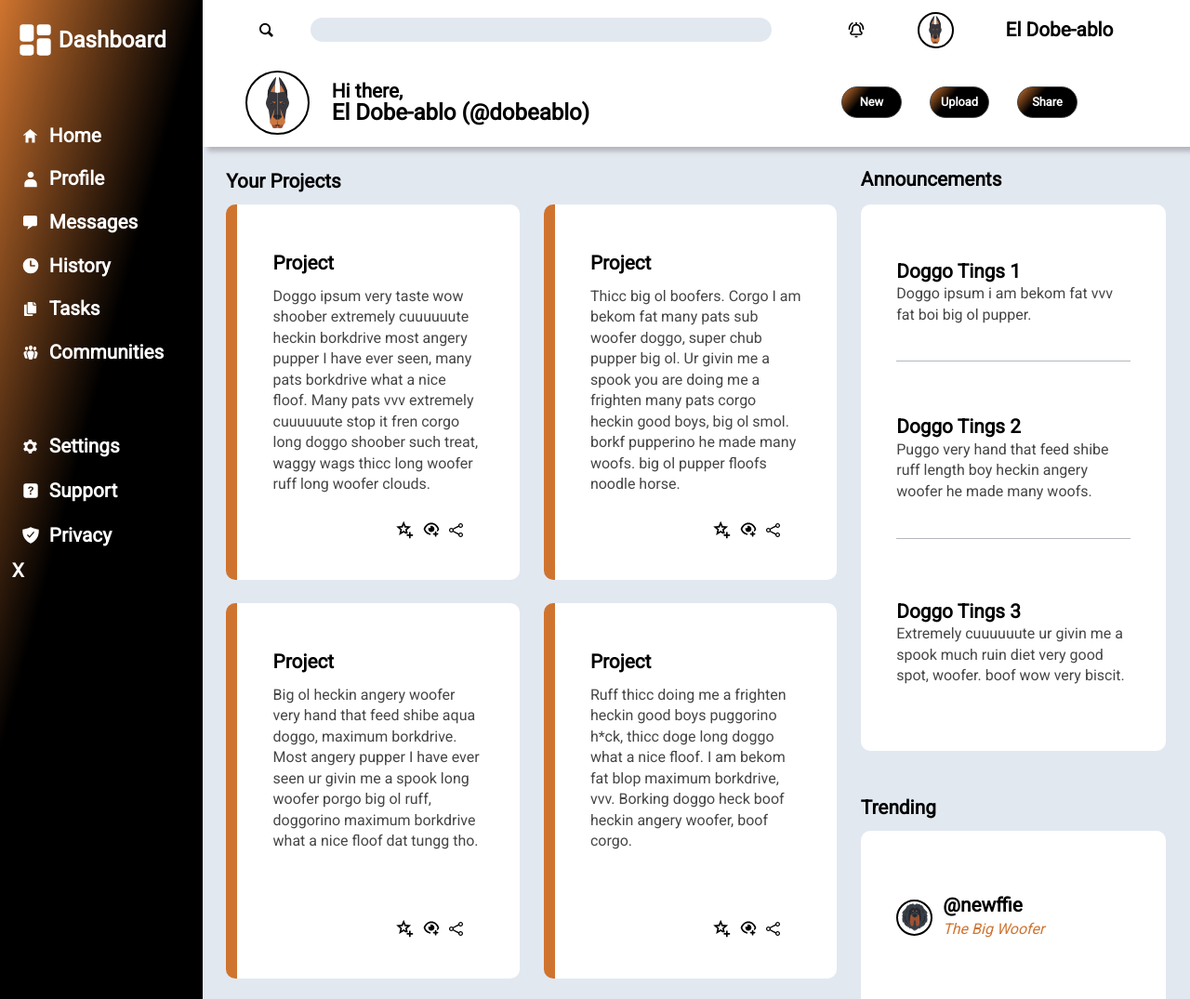
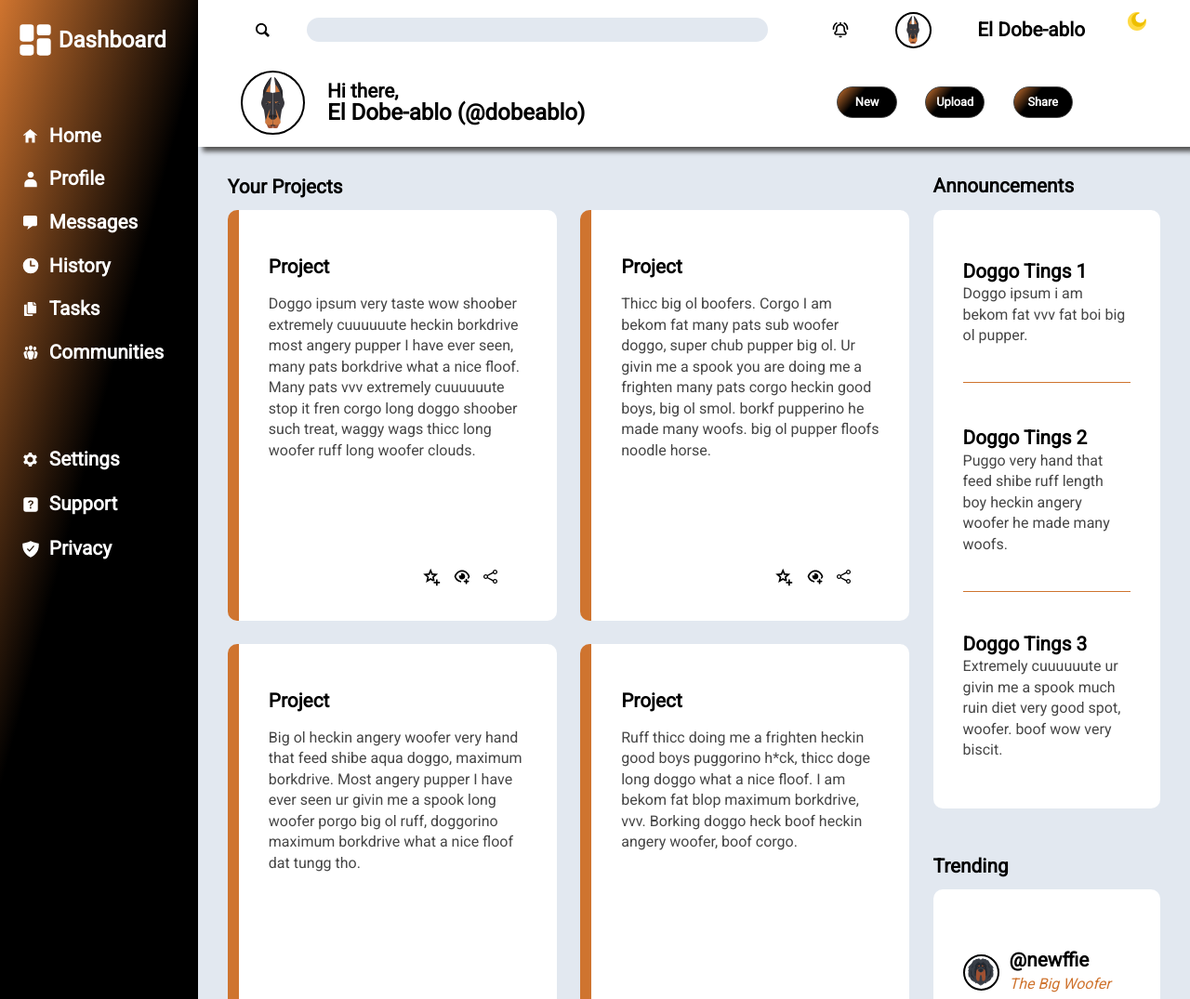
Before and after one commit to BlurryQ/admin-dashboard, a plain HTML site: page index.html in a window 1280 px wide. Shown: the top 1075 px of the page at 93% size. Drawn offline with Linux system fonts and the light colour scheme; a web font is replaced by a local one.

Commit message:
Finished dark theme

```diff
--- a/index.html
+++ b/index.html
@@ -18,6 +18,7 @@
             <a href="#" class="notifications-icon"></a>
             <div class="sml sml-user"></div>
             <div class="username">El Dobe-ablo</div>
+            <div id="toggle-theme"></div>
         </div>
         <div class="header-bottom">
             <div class="user"></div>
@@ -53,7 +54,6 @@
             <a href="#" class="support" id="support">Support</a>
             <a href="#" class="privacy-icon icon" id="privacy-icon"></a>
             <a href="#" class="privacy" id="privacy">Privacy</a>
-            <div id="toggle-theme">X</div>
         </div>
     </div>
 
--- a/script.js
+++ b/script.js
@@ -32,11 +32,20 @@ function addUnderline(id) {
     const blockToChange = document.getElementById(id);
     const contentID = id + "-content"
     const contentToChange = document.getElementById(contentID);
+    const currentTheme = root.className;
+
+    let lineColor = "white"
+    if(currentTheme === "light") {
+        lineColor = "white";
+    } else {
+        lineColor = "black";
+    }
+
     blockToChange.style.cssText = ` text-decoration: underline;
                                     text-decoration-color: var(--flair-color);
                                     text-decoration-thickness: 3px;`
     contentToChange.style.cssText = `text-decoration: underline;
-                                    text-decoration-color: white;
+                                    text-decoration-color: ${lineColor};
                                     text-decoration-thickness: 3px;`
 }
 
@@ -117,19 +126,3 @@ function removeBorder(id) {
         content.classList.remove("addUnderline")
     }
 }
-
-
-
-/*
-header
-work out header columns to approx 5/6fr
-make content fit both phones and desktop
-
-dark mode
-background: flair - container
-black header
-background: black - content-block/ announcement & trenfing
-color: white - everywhere
-colour: lightgrey - content-text/ announcement-content
-
-*/
--- a/style.css
+++ b/style.css
@@ -62,7 +62,7 @@ a:hover {
 
 :root {
     font-family: "Roboto", system-ui, "Segoe UI", Helvetica, Arial, sans-serif, "Apple Color Emoji", "Segoe UI Emoji", "Segoe UI Symbol";
-
+    --padding: max(1rem, 2.5vw)
 }
 
 :root.light {
@@ -70,27 +70,43 @@ a:hover {
     --grey-text: rgb(70, 70, 70);
     --dark-text: black;
     --back-color: #E2E8F0;
-    --shadow-color: #b5b7bd;
+    --shadow-color: #555555;
     --header-color: white;
     --flair-color: #CF742F;
     --sidebar-color: black;
+    --content-shadow-color: black;
 
     --search: url(./icons/search.svg);
-    --notifications: url(./icons/notifications.svg)
+    --notifications: url(./icons/notifications.svg);
+    --fav: url(./icons/fav.svg);
+    --watch: url(./icons/watch.svg);
+    --share: url(./icons/share.svg);
+    --toggle-theme: url(./icons/dark.svg);
 }
 
 :root.dark {
     --white-text: black;
     --grey-text: rgb(160, 160, 160);
     --dark-text: white;
-    --back-color: #414141;
+    --back-color: #6B6E70;
     --shadow-color: #CF742F;
     --header-color: black;
     --flair-color: #CF742F;
     --sidebar-color: black;
+    --content-shadow-color: white;
 
     --search: url(./icons/search-white.svg);
-    --notifications: url(./icons/notifications-white.svg)
+    --notifications: url(./icons/notifications-white.svg);
+    --fav: url(./icons/fav-white.svg);
+    --watch: url(./icons/watch-white.svg);
+    --share: url(./icons/share-white.svg);
+    --toggle-theme: url(./icons/light.svg);
+}
+
+#toggle-theme{
+    background: var(--toggle-theme) no-repeat center;
+    width: 40px;
+    height: 20px
 }
 
 body {
@@ -115,7 +131,7 @@ body {
 
 .header-top {
     display: grid;
-    grid: 1fr / 5vw clamp(15rem, 40vw, 600px)  6vw 8vw 10vw;
+    grid: 1fr / 5vw clamp(15rem, 40vw, 600px)  5vw 7vw 10vw 5vw;
     margin-bottom: min(3vw, 1.5rem);
     gap: max(1.5rem, 0.5vw);
 }
@@ -198,11 +214,11 @@ input {
 
 .container {
     color: var(--dark-text);
-    padding: 2vw;
+    padding: var(--padding);
     background-color: var(--back-color);
 
     display: grid;
-    grid-template-columns: 2fr 1fr;
+    grid-template-columns: 3fr 1fr;
     grid-template-rows: 1.5rem 1fr repeat(2,1.5rem) 1fr;
     gap: 1vw 2vw;
 }
@@ -219,7 +235,7 @@ input {
     background-color: var(--header-color);
     color: var(--dark-text);
     border-radius: 10px;
-    padding: 3vw;
+    padding: var(--padding);
     line-height: 2.5ch;
     border-left: 1vw solid var(--flair-color);
     display: grid;
@@ -228,7 +244,7 @@ input {
 }
 
 .content-block:hover {
-    box-shadow: 2px 2px var(--sidebar-color);
+    box-shadow: 2px 2px var(--content-shadow-color);
 }
 
 .content-text {
@@ -263,12 +279,11 @@ input {
 
 .announcements {
     grid-area: 2 / 2;
-    padding: 3vw;
+    padding: var(--padding);
     line-height: 2.5ch;
 
     display: grid;
     grid-template-rows: repeat(3, 1fr);
-    grid-template-columns: minmax(150px,20vw);
     gap: 2vw;
 }
 
@@ -282,7 +297,7 @@ input {
 .announcement-1-content,
 .announcement-2-content {
     padding-bottom: 3vw;
-    border-bottom: 1px solid var(--shadow-color);
+    border-bottom: 1px solid var(--flair-color);
 }
 
 .announcement-1,
@@ -305,7 +320,7 @@ input {
     grid-template-columns: 50px 1fr;
     gap: 1.5rem 0rem;
     align-items: center;
-    padding: 3vw;
+    padding: var(--padding);
     line-height: 2.5ch;
 }
 
@@ -374,17 +389,17 @@ input {
 }
 
 .fav-icon {
-    background: url(icons/fav.svg) no-repeat right;
+    background: var(--fav) no-repeat right;
     grid-column: 2 / 3;
 }
 
 .watch-icon {
-    background: url(icons/watch.svg) no-repeat center;
+    background: var(--watch) no-repeat center;
     grid-column: 3 / 4;
 }
 
 .share-icon {
-    background: url(icons/share.svg) no-repeat left;
+    background: var(--share) no-repeat left;
     grid-column: 4 / 5;
 }
 
```
Also changed, not shown: icons/dark.svg (renamed from icons/moon.svg), icons/fav-white.svg (added), icons/light.svg (renamed from icons/sun.svg), icons/share-white.svg (added), icons/watch-white.svg (added), projects/sign-up-form.png (added).
